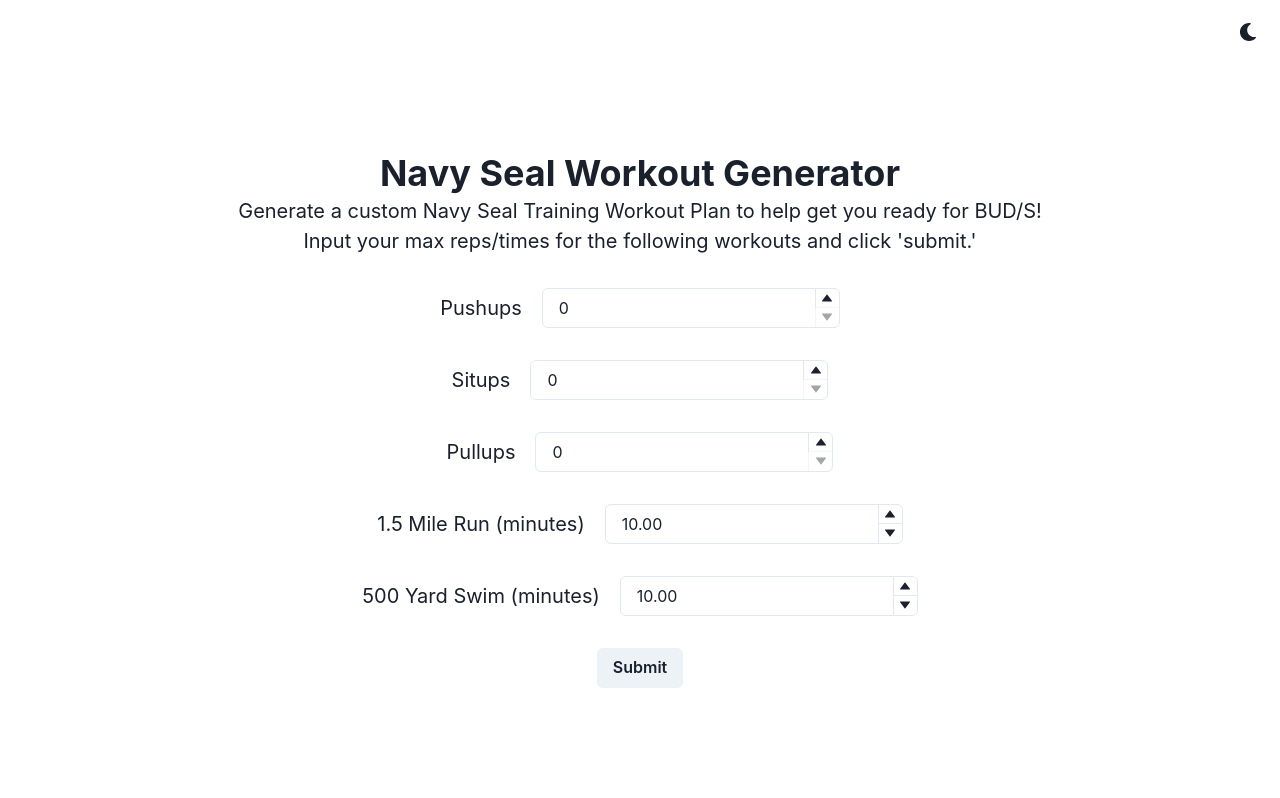
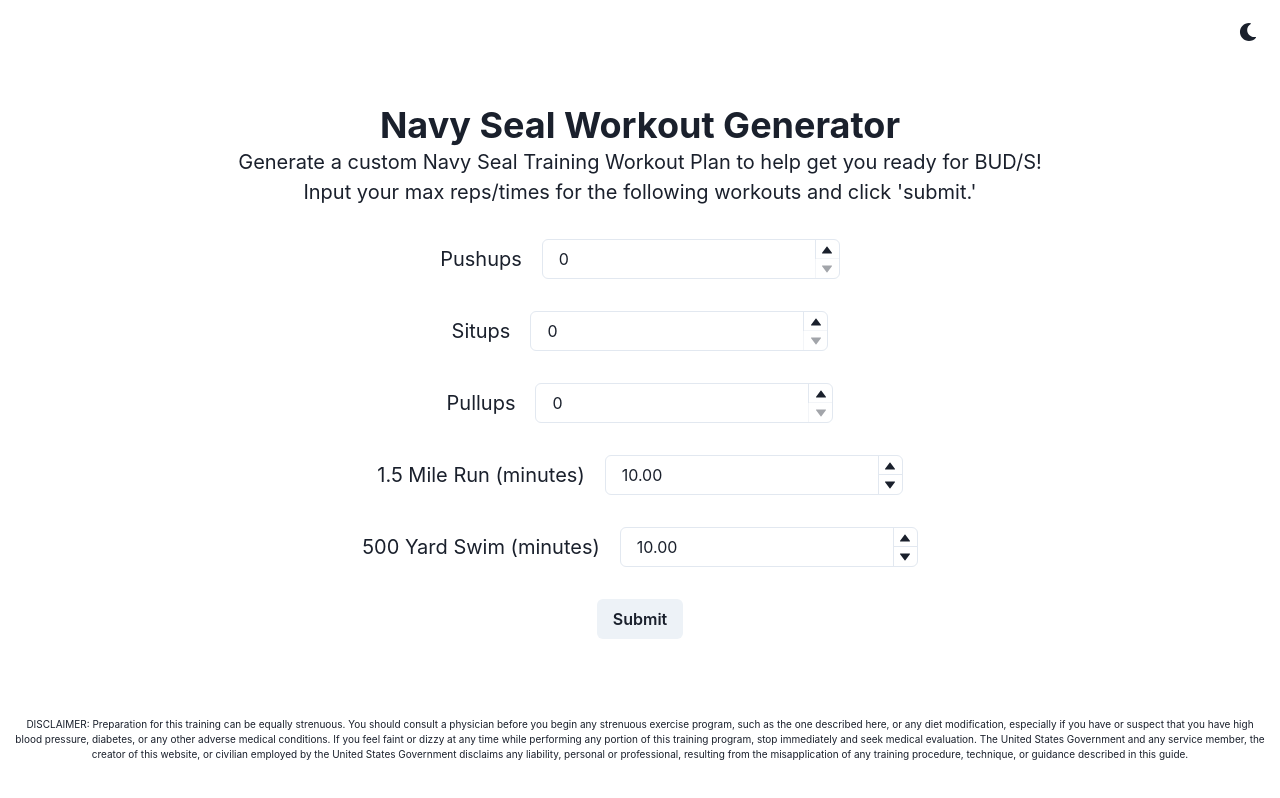
Before and after one commit to atylicki9/playlist.bpm, a React (Create React App) app: page / in a window 1280 px wide. Built offline with nearby package versions, Linux system fonts and the light colour scheme.

Commit message:
add a disclaimer

```diff
--- a/src/App.tsx
+++ b/src/App.tsx
@@ -11,6 +11,7 @@
 import { ExerciseMaxInput } from "./components/exerciseMaxInput"
 import { PaceMaxInput } from './components/paceMaxInput';
 import { InfoBox } from './components/infoBox';
+import { DisclaimerBox } from './components/disclaimerBox';
 
 export const App: React.FC = () => (
   <ChakraProvider theme={theme}>
@@ -28,6 +29,7 @@
             <h1>Submit</h1>
           </Button>
         </VStack>
+        <DisclaimerBox/>
       </Grid>
     </Box>
   </ChakraProvider>
--- a/src/components/disclaimerBox/index.tsx
+++ b/src/components/disclaimerBox/index.tsx
@@ -1,14 +1,22 @@
 import {
-  Box
+  Box,
+  Text
 } from "@chakra-ui/react";
 import React from 'react';
 
-
+const disclaimer:string = "DISCLAIMER: Preparation for this training can be equally strenuous. " +
+"You should consult a physician before you begin any strenuous exercise program, such as the one described here, " +
+"or any diet modification, especially if you have or suspect that you have high blood pressure, diabetes, " +
+"or any other adverse medical conditions. If you feel faint or dizzy at any time while performing any portion " +
+"of this training program, stop immediately and seek medical evaluation. " +
+"The United States Government and any service member, the creator of this website, or civilian employed by the United States Government disclaims " +
+"any liability, personal or professional, resulting from the misapplication of any training procedure, technique, or " +
+"guidance described in this guide."
 
 export const DisclaimerBox = () => {
   return (
     <Box display={"flex"} alignItems="center">
-
+      <Text fontSize={10}>{disclaimer}</Text>
     </Box>
   );
 };
--- a/src/components/infoBox/index.tsx
+++ b/src/components/infoBox/index.tsx
@@ -1,5 +1,5 @@
 import {
-  Box, Heading
+  Box, Heading, Text
 } from "@chakra-ui/react";
 import React from 'react';
 
@@ -10,8 +10,8 @@
   return (
     <Box display={"inline"} alignItems="center">
       <Heading fontWeight={"bold"}>{title}</Heading>
-      <p>{subtitleOne}</p>
-      <p>{subtitleTwo}</p>
+      <Text>{subtitleOne}</Text>
+      <Text>{subtitleTwo}</Text>
     </Box>
   );
 };
```
